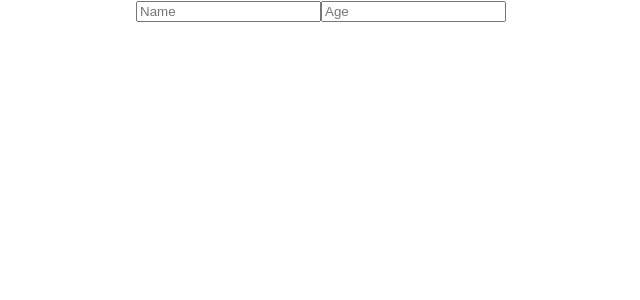
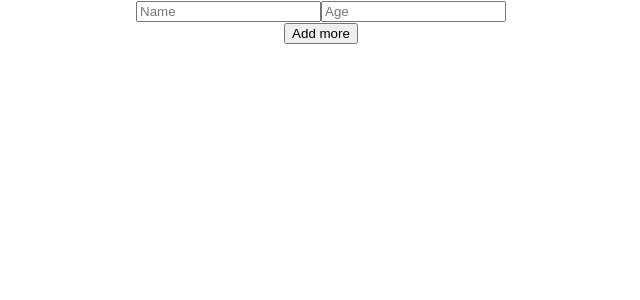
Before and after one commit to shubhanginaik/dynamic-forms, a React (Create React App) app: page / in a window 1280 px wide. Shown: the top 300 px of the page, without its empty margins (319-959 px from the left). Built offline with nearby package versions, Linux system fonts and the light colour scheme.

Commit message:
added Add more button and function

```diff
--- a/src/App.js
+++ b/src/App.js
@@ -11,6 +11,11 @@ function App() {
     data[index][event.target.name]=event.target.value
     setInputfields(data)
     console.log(data)
+  }
+  const addFilds=(e)=>{
+    e.preventDefault();
+    let newField = { name:'', age:'' }
+    setInputfields([...inputfields,newField])
   }
   return (
     <div className="App">
@@ -34,6 +39,7 @@ function App() {
           )
         })
         }
+        <button onClick={addFilds}>Add more</button>
       </form>
     </div>
   );
```
